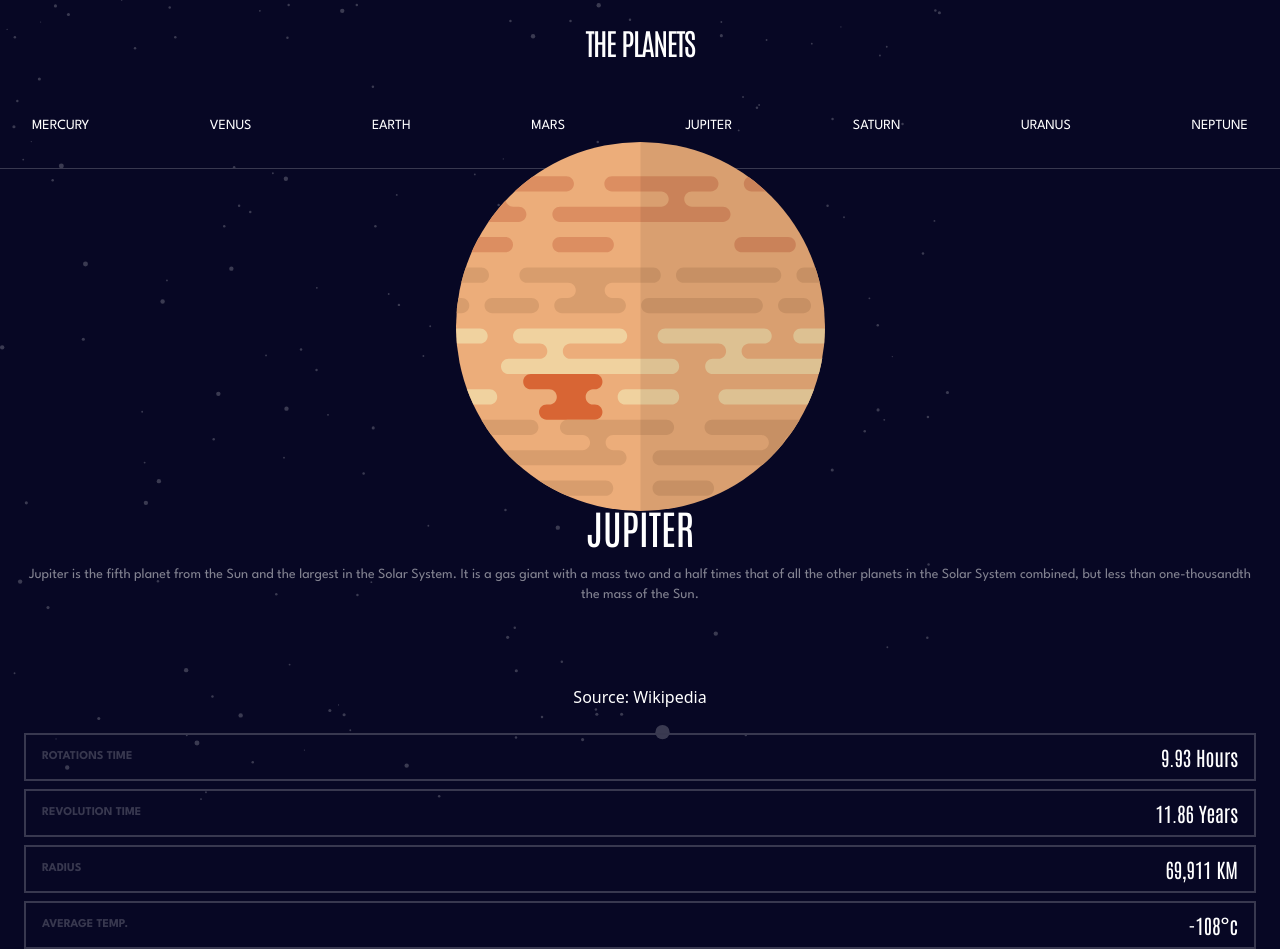
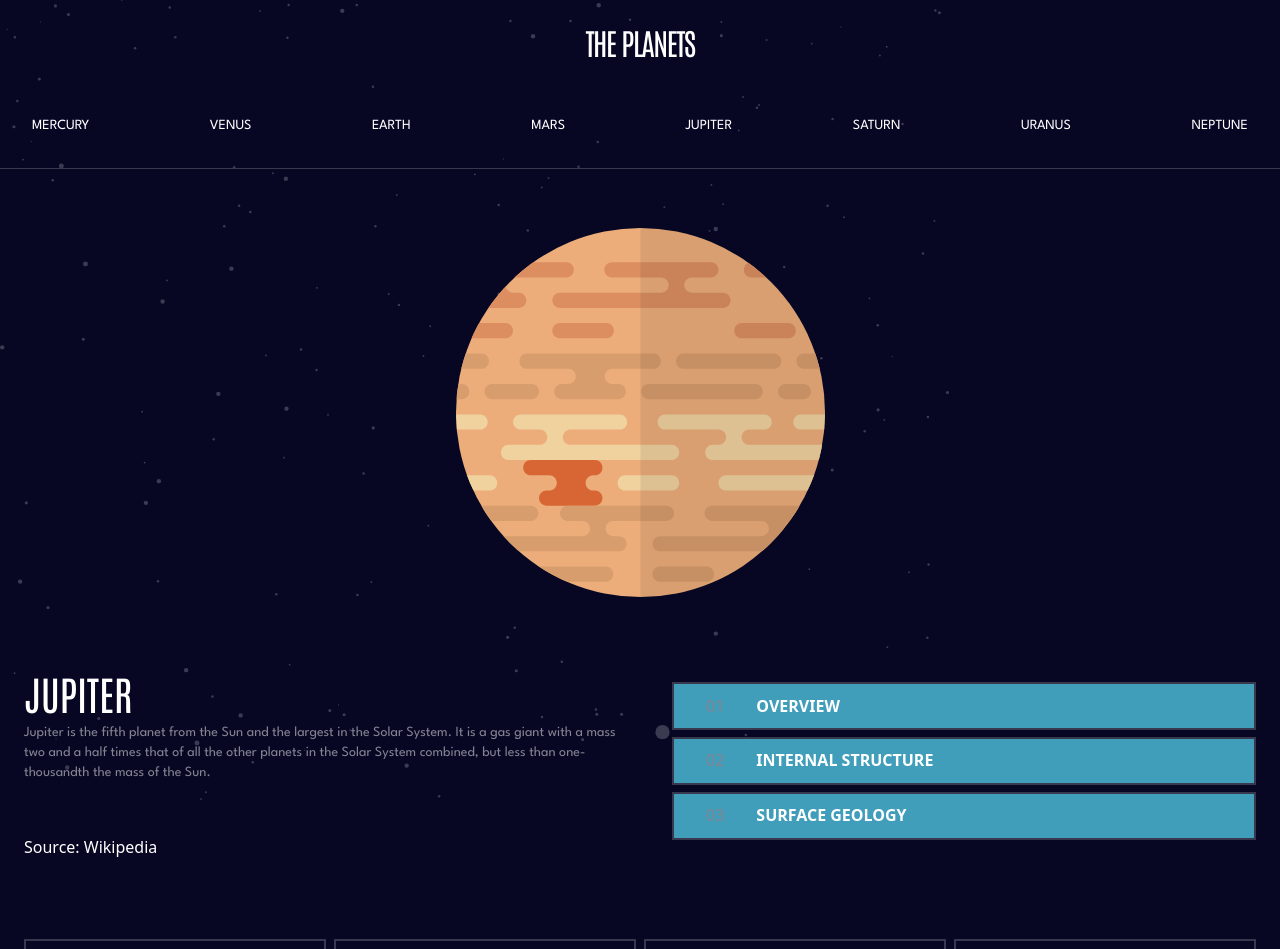
Before and after one commit to AlsoPeters/fem-planets-fact-site, a Next.js app: page /jupiter in a window 1280 px wide. Shown: the top 949 px of the page. Built offline with nearby package versions, Linux system fonts and the light colour scheme.

Commit message:
tablet layout finished. still need buttons working

```diff
--- a/src/components/Button.tsx
+++ b/src/components/Button.tsx
@@ -1,14 +1,14 @@
 import React, { useState } from 'react';
 import classNames from 'classnames';
 
-export default function Button() {
+export default function Button({ number, name }: ButtonProps) {
   const [toggleActive, setToggleActive] = useState(false);
 
   const defaultStyle =
-    'bg-blue-light border-2 border-blue-light flex items-center w-[350px] h-12 leading-[11px]';
+    'bg-blue-light border-2 border-blue-light flex items-center w-full h-12 leading-[11px]';
 
   const buttonStyle = classNames(defaultStyle, {
-    'bg-black border-2 border-gray-dark flex items-center w-[350px] h-12 leading-[11px] hover:bg-gray-dark':
+    'bg-black border-2 border-gray-dark flex items-center w-full h-12 leading-[11px] hover:bg-gray-dark':
       !toggleActive,
   });
 
@@ -17,11 +17,16 @@ export default function Button() {
       onClick={() => setToggleActive(!toggleActive)}
       className={buttonStyle}
     >
-      <div className='text-gray px-8'>01</div>
-      <div className='text-white font-bold'>BUTTON</div>
+      <div className='text-gray px-8'>{number}</div>
+      <div className='text-white font-bold'>{name}</div>
     </button>
   );
 }
+
+type ButtonProps = {
+  number: string;
+  name: string;
+};
 //bg-blue-light border-blue-light
 
 //active = border-2 bg-green border-green h-12 w-[350px] flex items-center leading-[11px] font-spartan
--- a/src/pages/[slug].tsx
+++ b/src/pages/[slug].tsx
@@ -5,6 +5,7 @@ import Image from 'next/image';
 
 import InfoMenu from '../components/InfoMenu';
 import PlanetMenu from '../components/PlanetMenu';
+import Button from '../components/Button';
 
 export default function mercury(props: Props): JSX.Element {
   console.log(props);
@@ -13,7 +14,7 @@ export default function mercury(props: Props): JSX.Element {
 
   return (
     <div>
-      {/* InfoMenu will be hidden on screen sizes md(768px) and above        */}
+      {/* InfoMenu will be hidden on screen sizes md(768px) and above  */}
       <InfoMenu
         planetName={planetName}
         setMenu={props.setMenu}
@@ -21,7 +22,7 @@ export default function mercury(props: Props): JSX.Element {
       />
       <PlanetMenu />
       <div className='text-white gap-2 px-6 flex flex-col items-center'>
-        <div className='flex justify-center items-center h-80 w-full'>
+        <div className='flex justify-center items-center h-80 md:h-auto md:py-8 w-full'>
           <div className='md:hidden'>
             <Image
               width={props.planetData.images.image_size}
@@ -35,7 +36,7 @@ export default function mercury(props: Props): JSX.Element {
               alt='planet-image'
             />
           </div>
-          <div className='hidden md:block'>
+          <div className='hidden md:h-[422px] md:items-center md:flex'>
             <Image
               width={props.planetData.images.image_size_lg}
               height={props.planetData.images.image_size_lg}
@@ -46,6 +47,7 @@ export default function mercury(props: Props): JSX.Element {
               }
               layout='fixed'
               alt='planet-image'
+              priority
             />
           </div>
 
@@ -61,18 +63,20 @@ export default function mercury(props: Props): JSX.Element {
             </div>
           ) : null}
         </div>
-
+        <div className='flex flex-col gap-20'>
+          <div className='flex'>
+            <div className='text-center md:items-start md:flex md:flex-col md:w-1/2'>
               <div className='font-antonio text-[40px]'>
                 {props.planetData.name.toUpperCase()}
               </div>
-        <p className='font-spartan text-center h-28 text-gray text-sm'>
+              <p className='font-spartan md:text-left text-center h-28 text-gray text-sm'>
                 {props.selectedInfoMenuItem === 'structure'
                   ? props.planetData.geology.content
                   : props.selectedInfoMenuItem === 'surface'
                   ? props.planetData.structure.content
                   : props.planetData.overview.content}
               </p>
-        <div className='mb-4'>
+              <div className=''>
                 Source:{' '}
                 <a
                   target='_blank'
@@ -82,9 +86,17 @@ export default function mercury(props: Props): JSX.Element {
                   Wikipedia
                 </a>
               </div>
+            </div>
 
-        <div className='w-full flex flex-col gap-2'>
-          <div className='border-gray-dark flex justify-between items-center border-2 w-full py-2 px-4 text-sm'>
+            <div className='justify-around md:flex flex-col py-4 w-1/2 pl-8 hidden'>
+              <Button number={'01'} name={'OVERVIEW'} />
+              <Button number={'02'} name={'INTERNAL STRUCTURE'} />
+              <Button number={'03'} name={'SURFACE GEOLOGY'} />
+            </div>
+          </div>
+
+          <div className='w-full flex flex-col gap-2 md:flex-row md:items-end'>
+            <div className='md:flex-col md:items-start border-gray-dark flex justify-between items-center border-2 w-full py-2 px-4 text-sm'>
               <div className='font-spartan text-gray-dark font-bold text-xs'>
                 ROTATIONS TIME
               </div>
@@ -93,7 +105,7 @@ export default function mercury(props: Props): JSX.Element {
               </div>
             </div>
 
-          <div className='border-gray-dark flex justify-between items-center border-2 w-full py-2 px-4 text-sm'>
+            <div className='border-gray-dark md:items-start md:flex-col flex justify-between items-center border-2 w-full py-2 px-4 text-sm'>
               <div className='font-spartan text-gray-dark font-bold text-xs'>
                 REVOLUTION TIME
               </div>
@@ -102,7 +114,7 @@ export default function mercury(props: Props): JSX.Element {
               </div>
             </div>
 
-          <div className='border-gray-dark flex justify-between items-center border-2 w-full py-2 px-4 text-sm'>
+            <div className='border-gray-dark md:items-start md:flex-col flex justify-between items-center border-2 w-full py-2 px-4 text-sm'>
               <div className='font-spartan text-gray-dark font-bold text-xs'>
                 RADIUS
               </div>
@@ -111,12 +123,13 @@ export default function mercury(props: Props): JSX.Element {
               </div>
             </div>
 
-          <div className='border-gray-dark flex justify-between items-center border-2 w-full py-2 px-4 text-sm'>
+            <div className='border-gray-dark md:items-start md:flex-col flex justify-between items-center border-2 w-full py-2 px-4 text-sm'>
               <div className='font-spartan text-gray-dark font-bold text-xs'>
                 AVERAGE TEMP.
               </div>
               <div className='font-antonio text-xl'>
                 {props.planetData.temperature}
+              </div>
             </div>
           </div>
         </div>
```
Lines whose indentation alone changed are shown as unchanged.
